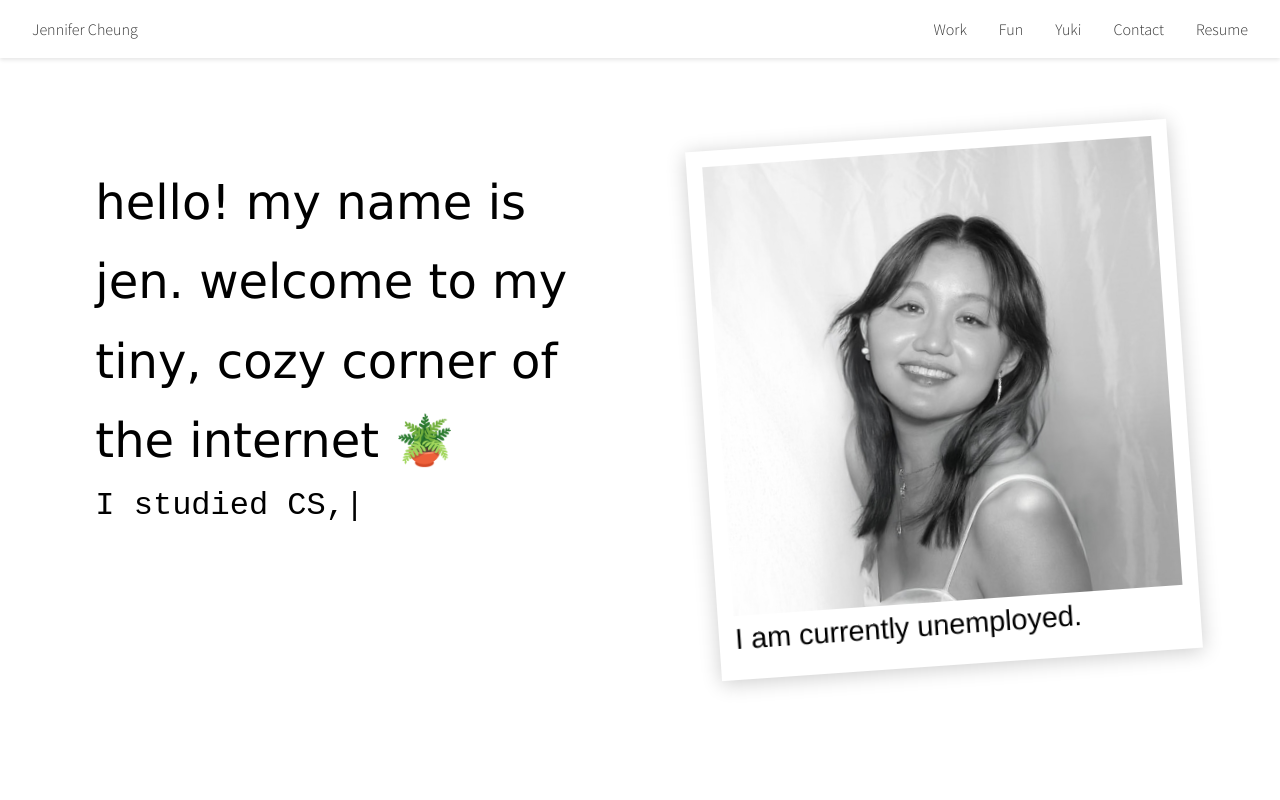
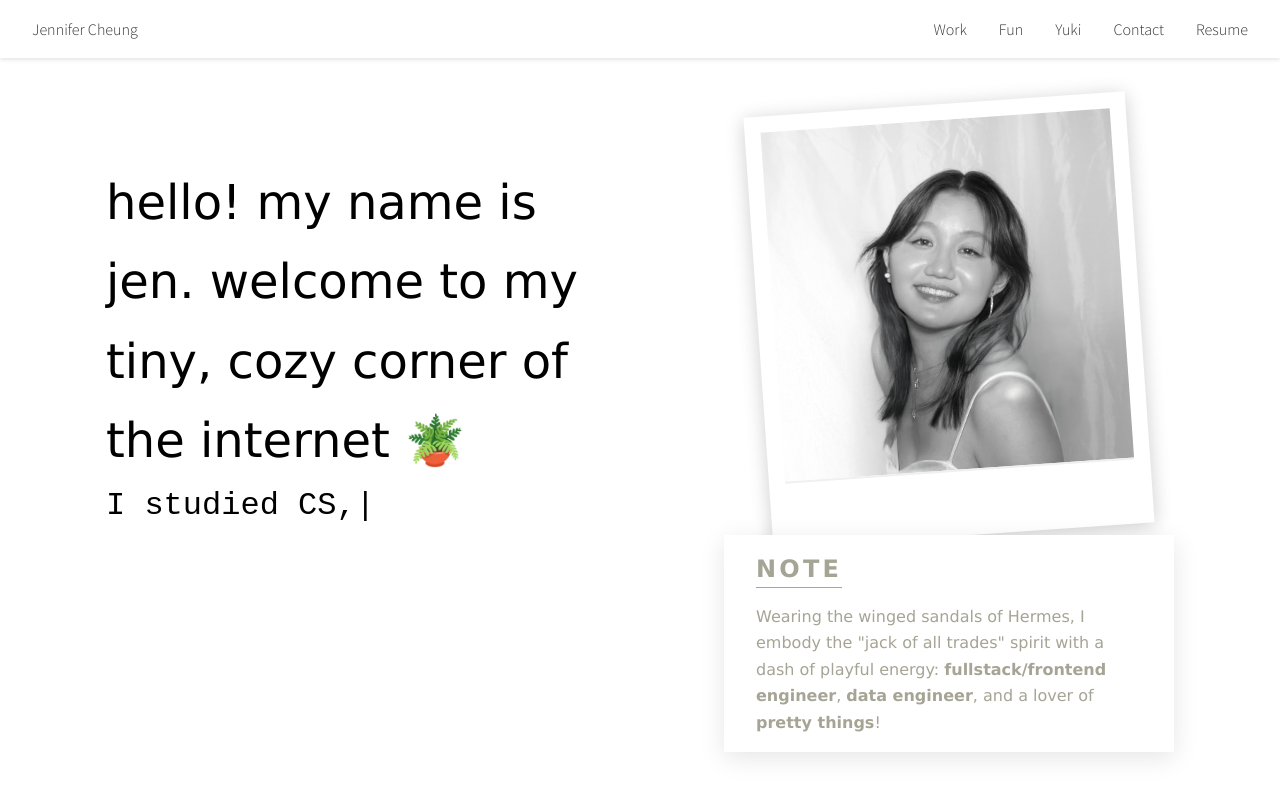
Before and after one commit to jeniichee/personal-website, a React (Create React App) app: page / in a window 1280 px wide. Shown: the top 800 px of the page. Built offline with nearby package versions, Linux system fonts and the light colour scheme; a web font is replaced by a local one.

Commit message:
holy flying cows i tried so many different polaroid caption designs that would fit my caption

```diff
--- a/src/App.css
+++ b/src/App.css
@@ -49,21 +49,51 @@ h2.major {
   overflow: visible;
   flex-direction: column;
   padding: 1rem;
-  box-shadow: 0 0.2rem 1.2rem rgba(0,0,0,0.2);
+  box-shadow: 0 0.2rem 1.2rem rgba(0, 0, 0, 0.2);
   transform: rotate(-4deg);
 }
 
 .polaroid > img {
-  width: 450px;
-  height: 450px;
+  width: 350px;
+  height: 350px;
   object-fit: cover;
 }
 
 .polaroid .caption {
-  font-family: 'Franklin Gothic Medium', 'Arial Narrow', Arial, sans-serif;
+  position: relative;
+  width: 100%;
+  max-width: 350px;
+  box-sizing: border-box;
+  text-align: center;
+  border-top: 2px solid #f0f0f0;
+}
+
+.polaroid .caption > :first-child:not(.hidden-caption) {
+  font-family: "Times New Roman", Times, serif;
   font-size: 1.8rem;
-  text-align: left;
+  opacity: 0;
+  transition: opacity 0.3s ease;
+}
+
+.hidden-caption {
+  font-family: "Lucida Sans", "Lucida Sans Regular", "Lucida Grande",
+    "Lucida Sans Unicode", Geneva, Verdana, sans-serif;
+  font-size: 1.3rem;
+  text-align: center;
   width: 100%;
-  max-width: 450px;
+  max-width: 350px;
   box-sizing: border-box;
+  position: absolute;
+  top: 0;
+  left: 0;
+  opacity: 0;
+  transition: opacity 0.3s ease;
+  height: 100%;
+  display: flex;
+  align-items: center;
+  justify-content: center;
 }
+
+.polaroid .caption:hover .hidden-caption {
+  opacity: 1;
+}
--- a/src/components/Home/Home.css
+++ b/src/components/Home/Home.css
@@ -36,3 +36,41 @@
   font-size: 2rem;
   /* background-color: yellow; */
 }
+
+.home-right {
+  display: flex;
+  flex-direction: column;
+  align-items: center;
+  height: 100vh;
+  justify-content: flex-end;
+  /* background-color: #a6a495; */
+}
+
+.me-caption {
+  height: auto;
+  max-height: 150px;
+  width: 450px;
+  max-height: 450px;
+  z-index: 2;
+  display: flex;
+  flex-direction: column;
+  box-sizing: border-box;
+  color: #a6a495;
+  background: white;
+  font-size: 1rem;
+  box-shadow: 0 0.4rem 1.5rem rgba(0,0,0,0.1);
+  font-family: 'Lucida Sans', 'Lucida Sans Regular', 'Lucida Grande', 'Lucida Sans Unicode', Geneva, Verdana, sans-serif;
+  margin: 0 auto 3rem auto;
+}
+
+.me {
+  border-color: #a6a495;
+  margin-left: 2rem;
+  margin-right: 2rem;
+}
+
+.me-caption > h2 {
+  padding: 0px;
+  margin: 1rem 0 0 2rem;
+  border-color: #a6a495;
+}
--- a/src/components/Home/Home.js
+++ b/src/components/Home/Home.js
@@ -1,4 +1,5 @@
 import { React, useState, useEffect } from "react";
+import ReactMarkedDown from "react-markdown";
 import "./Home.css";
 
 const Home = () => {
@@ -10,7 +11,7 @@ const Home = () => {
   useEffect(() => {
     const texts = [
       "Class of 2025",
-      "I studied CS, Neuroscience, and dabbled in Stats ",
+      "I studied CS, Neuro, and dabbled in Stats",
     ];
 
     const currentText = texts[currIndex];
@@ -41,20 +42,33 @@ const Home = () => {
     <section id="home">
       <div className="home-content">
         <div className="home-heading">
-          <span>Hello! My name is Jen. Welcome to my tiny, cozy corner of the internet 🪴</span>
+          <span>
+            Hello! My name is Jen. Welcome to my tiny, cozy corner of the
+            internet 🪴
+          </span>
         </div>
         <div className="home-blurb">
           <span>{text}|</span>
         </div>
       </div>
+      <div className="home-right">
         <div className="polaroid">
           <img
             src={require("../../assets/jen_bw.jpg")}
             alt={"Taken at a company party! Did some photoshop magic..."}
           />
           <span className="caption">
-        I am currently unemployed.
+            <span>This is me!</span>
+            <span className="hidden-caption">
+              ✨I am currently unemployed✨
             </span>
+          </span>
+        </div>
+
+        <div className="me-caption">
+          <h2 className="major">Note</h2>
+          <span className="me"><ReactMarkedDown>Wearing the winged sandals of Hermes, I embody the "jack of all trades" spirit with a dash of playful energy: **fullstack/frontend engineer**, **data engineer**, and a lover of **pretty things**!</ReactMarkedDown></span>
+        </div>
       </div>
     </section>
   );
```
Lines whose indentation alone changed are shown as unchanged.
